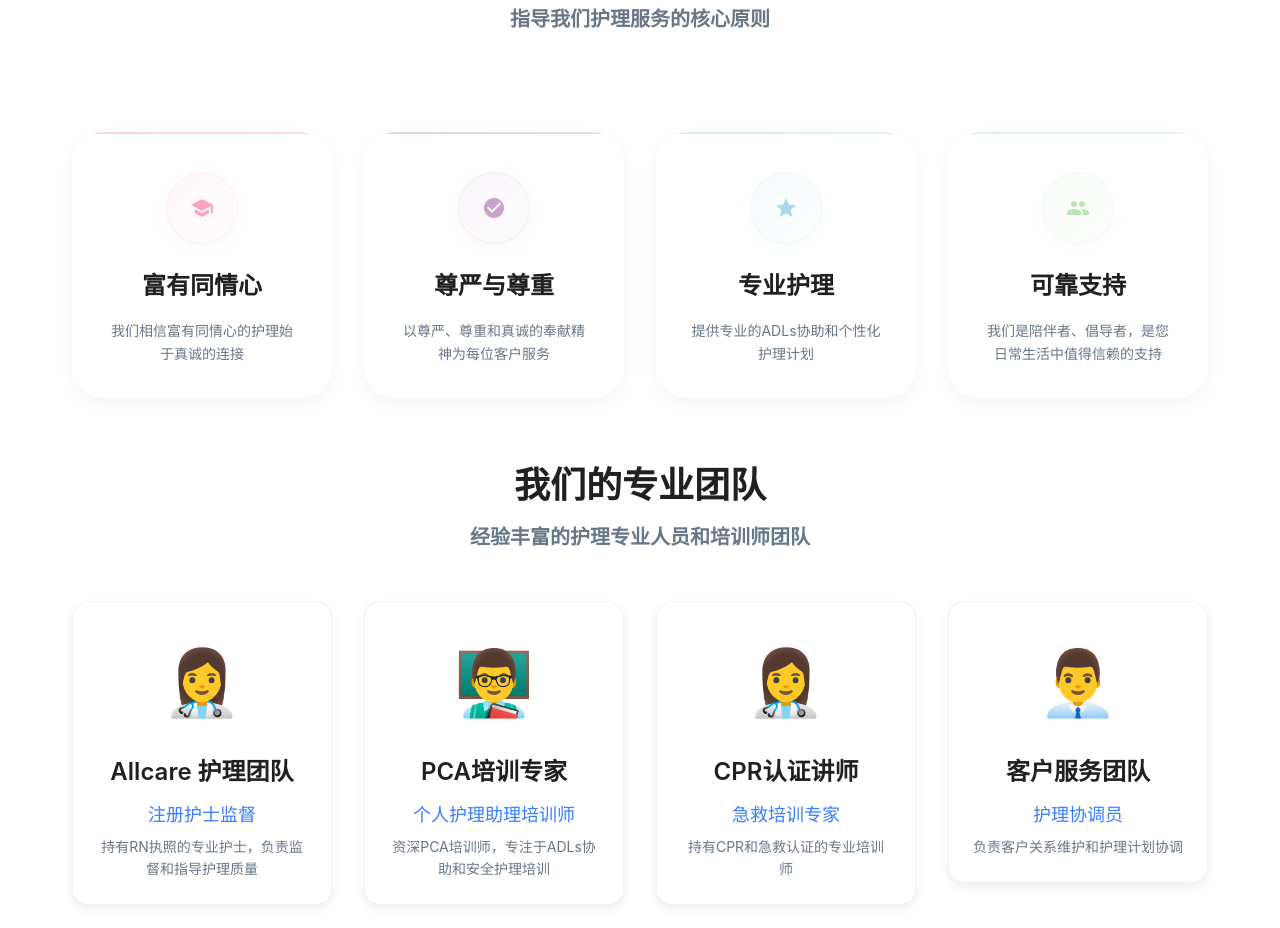
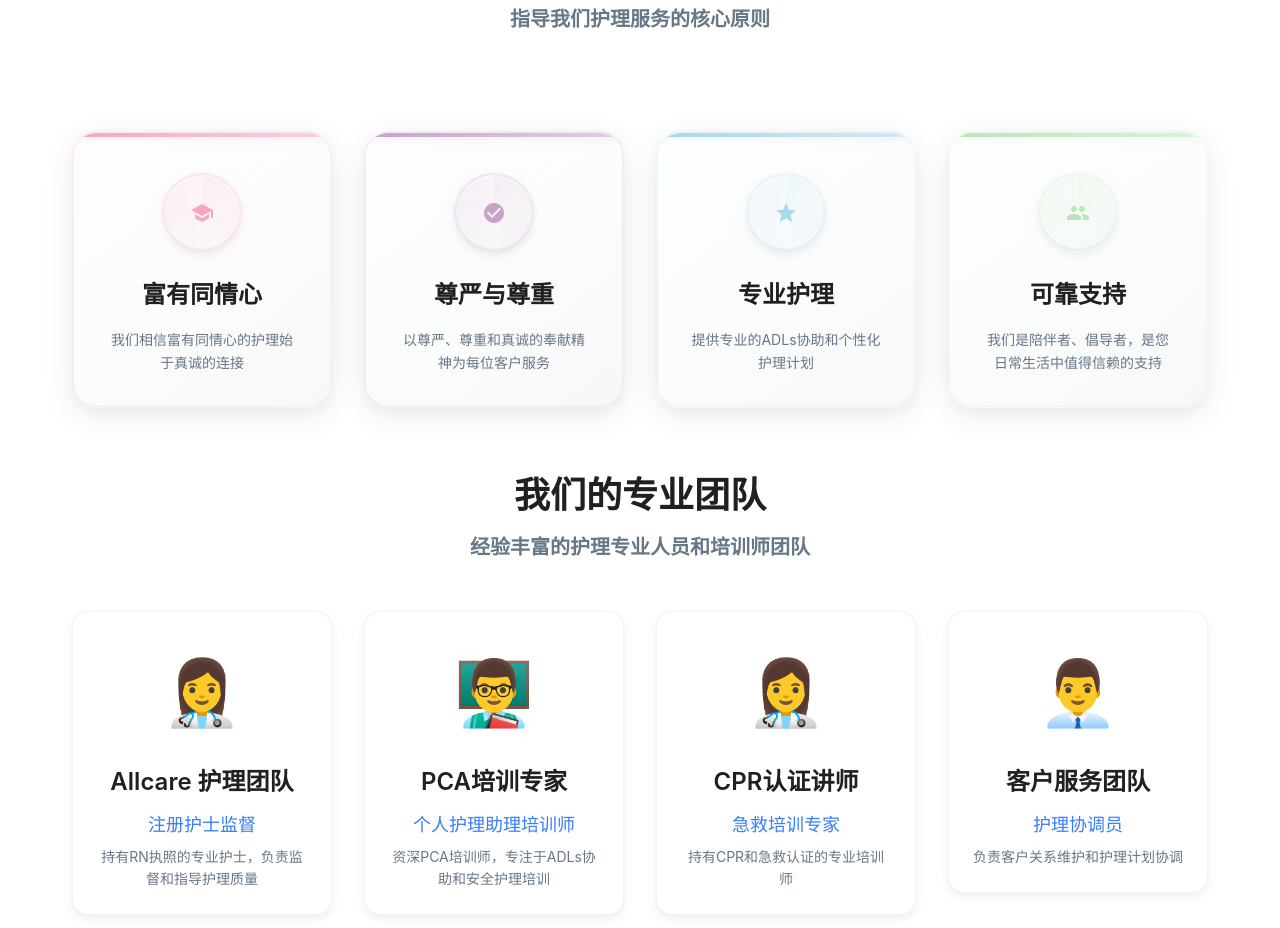
Before and after one commit to dacong-space/allcaremd_staff, a React (Vite) app: page / in a window 1280 px wide. Shown: the part 1900-2828 px from the top of the page. Built offline with nearby package versions, Linux system fonts and the light colour scheme.

Commit message:
增强卡片立体效果 - 添加多层阴影和内嵌高光

```diff
--- a/src/pages/Home.jsx
+++ b/src/pages/Home.jsx
@@ -823,24 +823,40 @@ function Home() {
                       cursor: 'pointer',
                       transition: 'transform 0.2s ease-out',
                       '&:hover': {
-                        transform: 'translateY(-6px)',
+                        transform: 'translateY(-8px) scale(1.02)',
                         '& .value-card': {
-                          background: 'linear-gradient(145deg, rgba(255,255,255,0.98) 0%, rgba(255,255,255,0.92) 100%)',
-                          boxShadow: '0 12px 32px rgba(0,0,0,0.08), 0 4px 12px rgba(0,0,0,0.04)',
+                          background: 'linear-gradient(145deg, #ffffff 0%, #f1f3f4 100%)',
+                          boxShadow: `
+                            0 16px 48px rgba(0,0,0,0.12),
+                            0 8px 24px rgba(0,0,0,0.08),
+                            inset 0 2px 0 rgba(255,255,255,0.95),
+                            inset 0 -2px 0 rgba(0,0,0,0.03),
+                            0 0 0 1px ${value.color}20
+                          `,
+                          border: `2px solid ${value.color}50`,
+                          transition: 'all 0.2s ease-out',
+                          '&::before': {
+                            boxShadow: `0 4px 12px ${value.color}60`,
+                          }
+                        },
+                        '& .value-icon': {
+                          transform: 'scale(1.08) translateY(-2px)',
+                          boxShadow: `
+                            0 8px 24px ${value.color}25,
+                            0 4px 12px rgba(0,0,0,0.08),
+                            inset 0 2px 0 rgba(255,255,255,0.3)
+                          `,
                           transition: 'all 0.2s ease-out',
                         },
-                        '& .value-icon': {
+                        '& .value-number': {
+                          opacity: 0.7,
                           transform: 'scale(1.05)',
-                          transition: 'transform 0.2s ease-out',
-                        },
-                        '& .value-number': {
-                          opacity: 0.6,
-                          transform: 'scale(1)',
                           transition: 'all 0.2s ease-out',
                         },
                         '& .floating-elements': {
-                          opacity: 0.4,
-                          transition: 'opacity 0.2s ease-out',
+                          opacity: 0.6,
+                          transform: 'scale(1.2)',
+                          transition: 'all 0.2s ease-out',
                         }
                       }
                     }}
@@ -870,22 +886,38 @@ function Home() {
                         height: '100%',
                         position: 'relative',
                         overflow: 'hidden',
-                        background: 'linear-gradient(145deg, rgba(255,255,255,0.95) 0%, rgba(255,255,255,0.88) 100%)',
-                        backdropFilter: 'blur(6px) saturate(120%)',
-                        WebkitBackdropFilter: 'blur(6px) saturate(120%)',
-                        border: '1px solid rgba(255,255,255,0.3)',
-                        borderRadius: 4,
-                        boxShadow: '0 6px 20px rgba(0,0,0,0.04), 0 2px 6px rgba(0,0,0,0.02)',
+                        background: 'linear-gradient(145deg, #ffffff 0%, #f8f9fa 100%)',
+                        border: `2px solid ${value.color}30`,
+                        borderRadius: 3,
+                        boxShadow: `
+                          0 8px 32px rgba(0,0,0,0.08),
+                          0 4px 16px rgba(0,0,0,0.04),
+                          inset 0 1px 0 rgba(255,255,255,0.9),
+                          inset 0 -1px 0 rgba(0,0,0,0.02)
+                        `,
                         transition: 'all 0.2s ease-out',
+                        transform: 'translateZ(0)',
                         '&::before': {
                           content: '""',
                           position: 'absolute',
                           top: 0,
                           left: 0,
                           right: 0,
-                          height: 2,
-                          background: `linear-gradient(90deg, ${value.color}80 0%, ${value.color}60 100%)`,
-                          borderRadius: '4px 4px 0 0',
+                          height: 4,
+                          background: `linear-gradient(90deg, ${value.color} 0%, ${value.color}80 100%)`,
+                          borderRadius: '3px 3px 0 0',
+                          boxShadow: `0 2px 8px ${value.color}40`,
+                        },
+                        '&::after': {
+                          content: '""',
+                          position: 'absolute',
+                          top: 0,
+                          left: 0,
+                          right: 0,
+                          bottom: 0,
+                          background: `linear-gradient(135deg, ${value.color}03 0%, transparent 50%, ${value.color}05 100%)`,
+                          borderRadius: 3,
+                          pointerEvents: 'none',
                         }
                       }}
                     >
@@ -911,20 +943,37 @@ function Home() {
                       <Avatar
                         className="value-icon"
                         sx={{
-                          width: 72,
-                          height: 72,
+                          width: 80,
+                          height: 80,
                           mx: 'auto',
                           mb: 3,
                           mt: 1,
-                          background: `linear-gradient(135deg, ${value.color}15 0%, ${value.color}08 100%)`,
-                          backdropFilter: 'blur(4px) saturate(130%)',
-                          WebkitBackdropFilter: 'blur(4px) saturate(130%)',
-                          border: `1px solid ${value.color}20`,
-                          boxShadow: `0 4px 16px ${value.color}10, 0 1px 4px rgba(0,0,0,0.02)`,
-                          transition: 'transform 0.2s ease-out',
+                          background: `linear-gradient(145deg, ${value.color}20 0%, ${value.color}10 50%, ${value.color}15 100%)`,
+                          border: `2px solid ${value.color}30`,
+                          borderRadius: '50%',
+                          boxShadow: `
+                            0 6px 20px ${value.color}15,
+                            0 2px 8px rgba(0,0,0,0.06),
+                            inset 0 2px 0 rgba(255,255,255,0.4),
+                            inset 0 -2px 0 rgba(0,0,0,0.05)
+                          `,
+                          transition: 'all 0.2s ease-out',
                           position: 'relative',
                           zIndex: 1,
                           color: value.color,
+                          transform: 'translateZ(0)',
+                          '&::before': {
+                            content: '""',
+                            position: 'absolute',
+                            top: -3,
+                            left: -3,
+                            right: -3,
+                            bottom: -3,
+                            background: `conic-gradient(from 0deg, ${value.color}20, transparent 50%, ${value.color}15, transparent)`,
+                            borderRadius: '50%',
+                            zIndex: -1,
+                            opacity: 0.6,
+                          }
                         }}
                       >
                         {value.icon}
```
